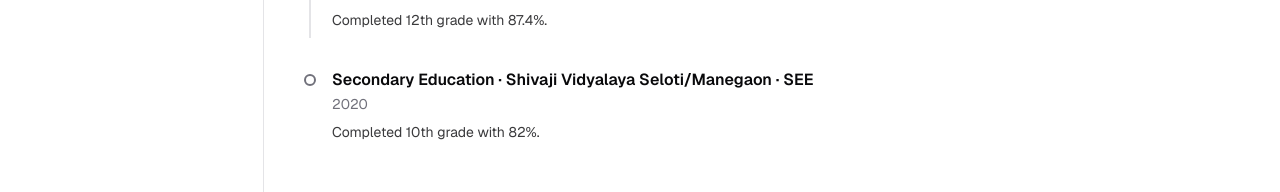
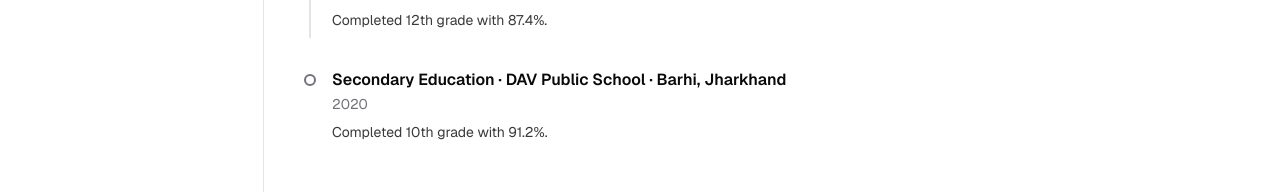
Before and after one commit to suraj-saw/portfolio-suraj, a Next.js app: page /education in a window 1280 px wide. Shown: the part 517-709 px from the top of the page. Built offline with nearby package versions, Linux system fonts and the light colour scheme.

Commit message:
Added Education details

```diff
--- a/constants/education.ts
+++ b/constants/education.ts
@@ -12,8 +12,8 @@
     description: 'Completed 12th grade with 87.4%.',
   },
   {
-    title: 'Secondary Education · Shivaji Vidyalaya Seloti/Manegaon · SEE',
+    title: 'Secondary Education · DAV Public School · Barhi, Jharkhand',
     date: '2020',
-    description: 'Completed 10th grade with 82%.',
+    description: 'Completed 10th grade with 91.2%.',
   },
 ];
```
